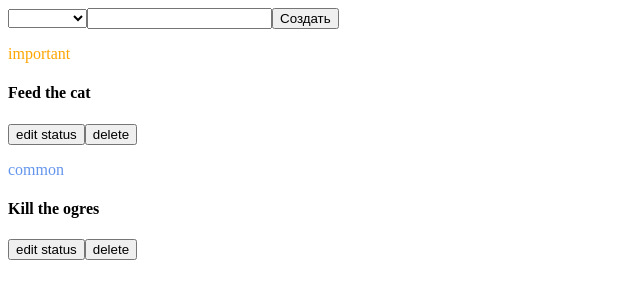
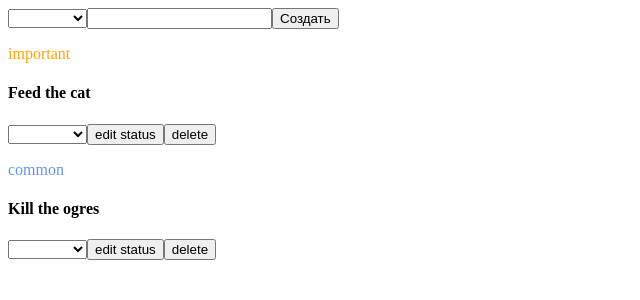
Before and after one commit to 4rutemu/to-do-list-angular, an Angular app: page / in a window 1280 px wide. Shown: the top 300 px of the page, without its empty margins (0-640 px from the left). Built offline with nearby package versions, Linux system fonts and the light colour scheme.

Commit message:
editing status

```diff
--- a/src/app/modules/task-board/task-board.component.html
+++ b/src/app/modules/task-board/task-board.component.html
@@ -2,6 +2,12 @@
   <app-new-task (createNewTask)="taskService.addTask($event)"></app-new-task>
 
   <div *ngFor="let task of taskService.tasks">
-    <app-task [task]="task" [deleteTask]="taskService.deleteTaskById"></app-task>
+    <app-task
+      [task]="task"
+      [deleteTask]="taskService.deleteTaskById"
+      (changedStatus)="taskService.editTaskStatus($event)"
+    >
+
+    </app-task>
   </div>
 </div>
--- a/src/app/modules/task/task.component.html
+++ b/src/app/modules/task/task.component.html
@@ -9,6 +9,13 @@
     <p style="color: cornflowerblue;">{{task.status}}</p>
   </ng-template>
   <h4>{{task.name}}</h4>
-  <button>edit status</button>
+
+  <select [(ngModel)]="newStatus">
+    <option value="common">Common</option>
+    <option value="important">Important</option>
+    <option value="done" selected>Done</option>
+  </select>
+  <button (click)="changedStatus.emit({id:task.id, status: this.newStatus})">edit status</button>
+
   <button (click)="deleteTask(task.id)">delete</button>
 </div>
--- a/src/app/modules/task/task.component.ts
+++ b/src/app/modules/task/task.component.ts
@@ -1,4 +1,4 @@
-import { Component, Input } from '@angular/core';
+import {Component, EventEmitter, Input, Output} from '@angular/core';
 import {ITask} from "../../sevices/task.service";
 import {STATUSES} from "../../sevices/task.service";
 
@@ -11,8 +11,18 @@ export class TaskComponent {
   constructor() {
   }
 
+  newStatus!: any;
+
   @Input()
   task!: ITask;
   @Input()
   deleteTask!: any;
+  // @Input()
+  // changeStatus!: any;
+
+
+  @Output()
+  public changedStatus = new EventEmitter();
+
+
 }
--- a/src/app/modules/task/task.module.ts
+++ b/src/app/modules/task/task.module.ts
@@ -2,6 +2,7 @@ import { NgModule } from '@angular/core';
 import { CommonModule } from '@angular/common';
 import { TaskComponent } from './task.component';
 import {NewTaskModule} from "../new-task/new-task.module";
+import {FormsModule} from "@angular/forms";
 
 
 
@@ -13,7 +14,8 @@ import {NewTaskModule} from "../new-task/new-task.module";
     TaskComponent
   ],
   imports: [
-    CommonModule
+    CommonModule,
+    FormsModule
   ]
 })
 export class TaskModule { }
--- a/src/app/sevices/task.service.ts
+++ b/src/app/sevices/task.service.ts
@@ -40,7 +40,7 @@ export class TaskService {
     this.tasks = this.tasks.filter(task => task.id !== id);
   }
 
-  // editTaskStatus(id: number, status: string) {
-  //   this.tasks.find(task => task.id === id).status = status;
-  // }
+  editTaskStatus = (obj: {id: number, status: string}) => {
+    this.tasks.find(task => task.id === obj.id)!.status = obj.status;
+  }
 }
```
